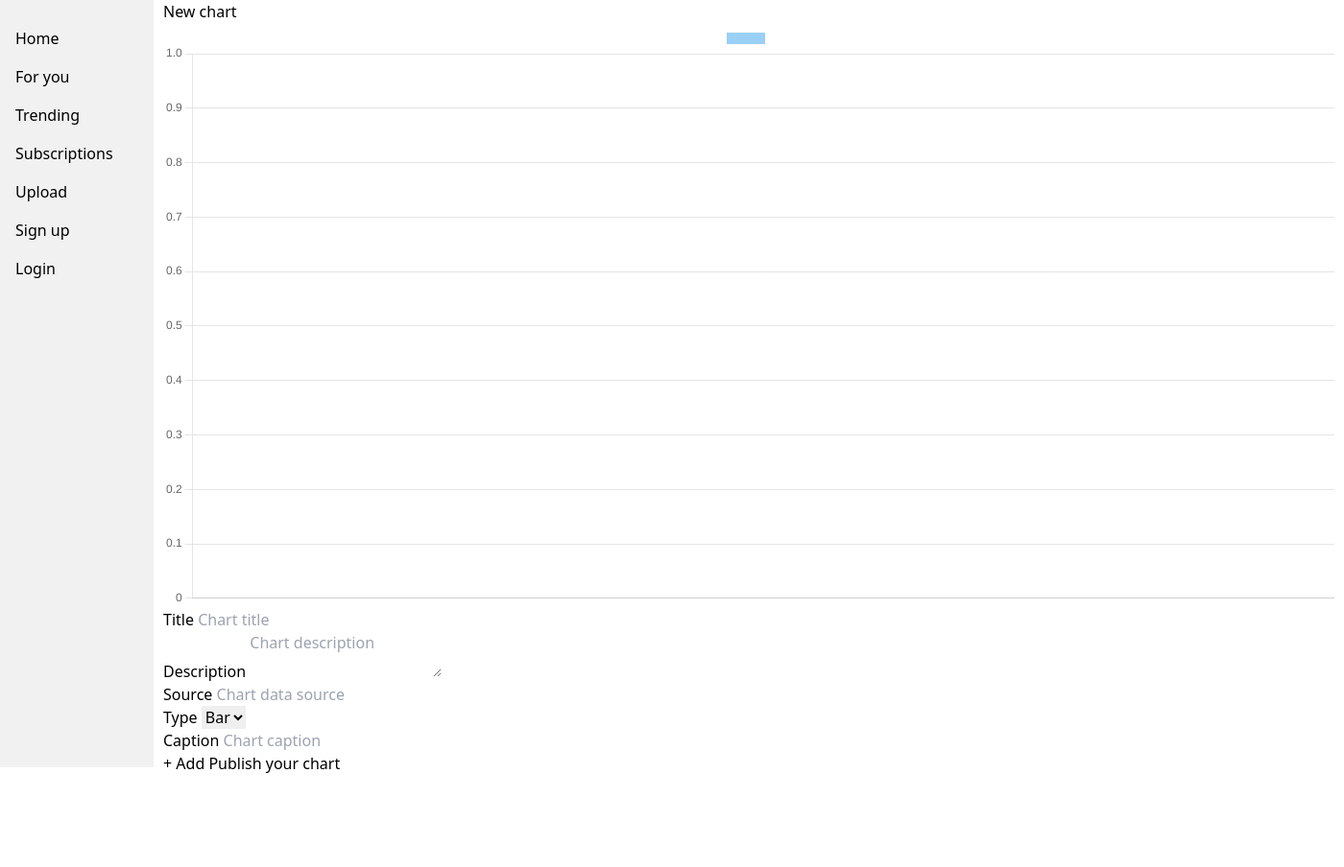
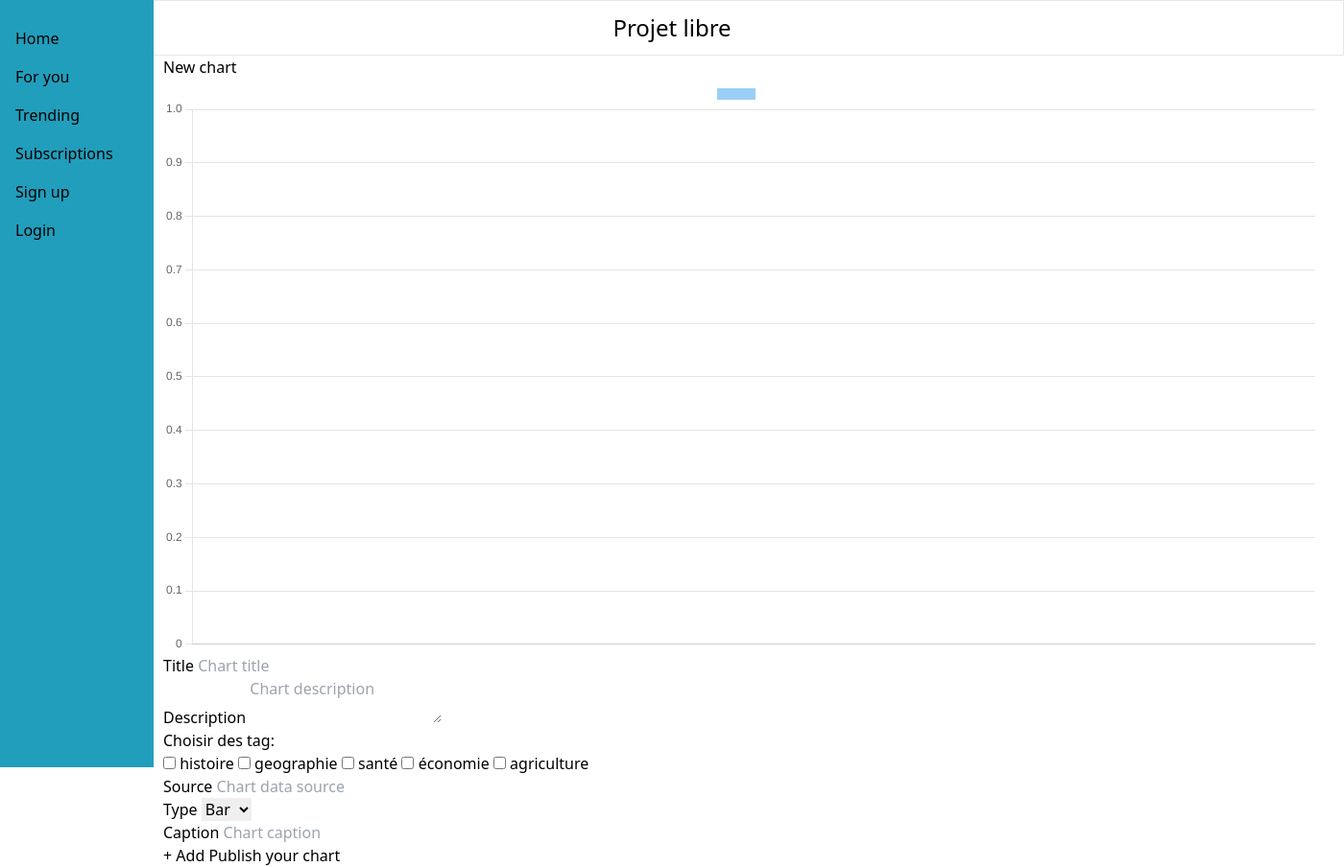
Before and after one commit to Mat-Sharp0/Chart-site, a Flask app: page /chart/add in a window 1400 px wide. Shown: the whole page at 96% size. Before the commit the page ends 806 px from the top, so only its background shows below. Run offline with Flask 3, Linux system fonts and the light colour scheme; some libraries are stand-ins or nearby versions.

Commit message:
Add tags support to chart creation and enhance UI; refactor related templates

```diff
--- a/main.py
+++ b/main.py
@@ -18,6 +18,8 @@ client = MongoClient(MONGO_URI)
 db = client.get_database("chart")
 
 app.secret_key = os.urandom(24)
+
+TAGS = ["histoire", "geographie", "santé", "économie", "agriculture"]
 
 @app.route('/')
 def index():
@@ -89,40 +91,43 @@ def logout():
 #region content
 @app.route("/chart/add")
 def add_chart():
-    return render_template("front/new_chart.html")
+    return render_template("front/new_chart.html", tags=TAGS)
 
 @app.route("/chart/creat", methods=['POST'])
 def creat_chart():
-    title = request.form['title']
-    description = request.form['description']
-    source = request.form['source']
-    chart_type = request.form['chart_type']
-    caption = request.form['caption']
-    data = json.loads(request.form.get('data', '[]'))
-    tags = request.form.get('tags', '[]')
+    if 'user' in session:
+        title = request.form['title']
+        description = request.form['description']
+        source = request.form['source']
+        chart_type = request.form['chart_type']
+        caption = request.form['caption']
+        data = json.loads(request.form.get('data', '[]'))
+        tags = request.form.getlist('tags')
 
-    new_chart = {
-        "config": {
-            "type": chart_type,
-            "data": {
-                "labels": [p['label'] for p in data],
-                "datasets": [
-                    {
-                    "label": caption,
-                    "data": [float(p['value']) for p in data]
-                    }
-                ]
-            }
-        },
-        "author": ObjectId(session['user_id']),
-        "date": datetime.datetime.now(datetime.timezone.utc),
-        "description": description,
-        "tags": tags,
-        "source": source,
-        "title": title
-    }
-    db['chart'].insert_one(new_chart)
-    return redirect(url_for('index'))
+        new_chart = {
+            "config": {
+                "type": chart_type,
+                "data": {
+                    "labels": [p['label'] for p in data],
+                    "datasets": [
+                        {
+                        "label": caption,
+                        "data": [float(p['value']) for p in data]
+                        }
+                    ]
+                }
+            },
+            "author": ObjectId(session['user_id']),
+            "date": datetime.datetime.now(datetime.timezone.utc),
+            "description": description,
+            "tags": tags,
+            "source": source,
+            "title": title
+        }
+        db['chart'].insert_one(new_chart)
+        return redirect(url_for('index'))
+    else:
+        return render_template('login.html')
 
 #endregion
 
@@ -171,7 +176,7 @@ def show_user(user_id):
         user['publication_count'] = db["chart"].count_documents({"author": user['_id']})
         user['publications'] = list(db["chart"].find({"author": user['_id']}))
 
-        if  not user:
+        if not user:
             return redirect(url_for('admin',  error='User not find'))
         return render_template('admin/back_user.html', user=user)
     return redirect(url_for('index'))
--- a/static/style.css
+++ b/static/style.css
@@ -5,7 +5,7 @@
   z-index: 1;
   top: 0;
   left: 0;
-  background-color: #f1f1f1;
+  background-color: #219ebc;
   overflow-x: hidden;
   padding-top: 20px;
 }
@@ -26,3 +26,15 @@
   margin-left: 160px;
   padding: 0px 10px;
 }
+
+.index-chart-container {
+  width: 20em;
+}
+
+.view-chart-container {
+  width: 90em;
+}
+
+.new-chart-container {
+  width: 75em;
+}
--- a/templates/front/base.html
+++ b/templates/front/base.html
@@ -12,16 +12,21 @@
 
 <body>
     <header>
+        <div class="bg-frosted-blue border flex justify-around p-3 bg">
+            <a href="/" class="text-2xl">Projet libre</a>
+        </div>
+
         <ul class="sidebar">
             <li><a href="/">Home</a></li>
             <li><a href="/">For you</a></li>
             <li><a href="/">Trending</a></li>
             <li><a href="/">Subscriptions</a></li>
-            <li><a href="/chart/add">Upload</a></li>
+
             {% if session['user'] %}
+                <li><a href="/chart/add">Upload</a></li>
 
                 {% if session['role'] == 'admin' %}
-                <li class="bg-red-500"><a href="/admin">Admin mode</a></li>
+                    <li class="bg-red-500"><a href="/admin">Admin mode</a></li>
                 {% endif %}
 
             <li><a href="/logout">Logout</a></li>
--- a/templates/front/chart.html
+++ b/templates/front/chart.html
@@ -3,7 +3,7 @@
 {% extends 'front/base.html' %}
 {% block content %}
 
-    <canvas class="chart" config="{{ chart['config'] }}"></canvas>
+    <div class="view-chart-container"><canvas class="chart" config="{{ chart['config'] }}"></canvas></div>
 
     <div>
         <div>
@@ -11,7 +11,7 @@
             <a href="https://{{chart.source}}">Source</a>
 
         </div>
-        <h1>{{chart.title}}</h1>
+        <h1 class="mt-3 text-lg/6 font-semibold">{{chart.title}}</h1>
         <p>{{chart.description}}</p>
 
     </div>
--- a/templates/front/new_chart.html
+++ b/templates/front/new_chart.html
@@ -2,9 +2,13 @@
 
 {% extends 'front/base.html' %}
 {% block content %}
+{% if error %}
+    <p>Error: {{error}}</p>
+{% endif %}
 <main>
+    <!-- A fix: La page remonte des que le graphique et update -->
     <h1>New chart</h1>
-    <canvas class="new_chart"></canvas>
+    <div class="new-chart-container"><canvas class="new_chart"></canvas></div>
     <form method="POST" action="{{url_for('creat_chart')}}" enctype="multipart/form-data" onsubmit="serializeAndSubmit(event)">
         <div>
             <label>Title</label>
@@ -17,6 +21,16 @@
         </div>
 
         <div>
+            <label>Choisir des tag:</label>
+            <div>
+                {% for tag in tags %}
+                    <input type="checkbox" id="{{tag}}" name="tags" value="{{tag}}" class="">
+                    <label for="{{tag}}" class="">{{tag}}</label>
+                {% endfor %}
+            </div>
+        </div>
+
+        <div>
             <label>Source</label>
             <input type="url" name="source" required placeholder="Chart data source">
         </div>
@@ -26,6 +40,7 @@
             <select type="text" name="chart_type" id="chart_type" onchange="updateChart()" required placeholder="Chart type">
                 <option value="bar">Bar</option>
                 <option value="pie">Pie</option>
+                <option value="line">Line</option>
             </select>
         </div>
 
```
Also changed, not shown: static/script.js (+0 -25 lines), templates/index.html (+6 -1 lines).
